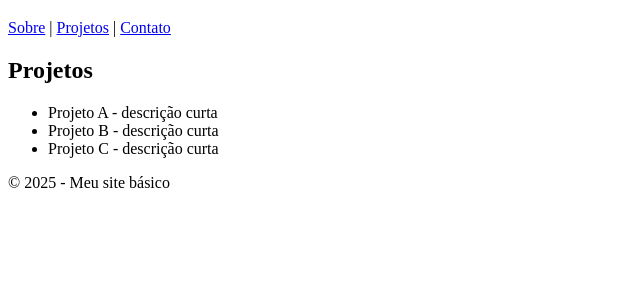
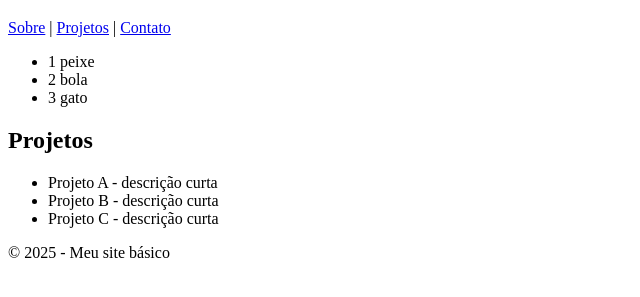
Before and after one commit to GrupodeEstudocria/site-teste-html, a plain HTML site: page meu-site/pagedois.html in a window 1280 px wide. Shown: the part 61-358 px from the top of the page, without its empty margins (0-640 px from the left). Drawn offline with Linux system fonts and the light colour scheme.

Commit message:
feat:adicionei um titulo e coloquei uma lista de 3 coisas

```diff
--- a/meu-site/pagedois.html
+++ b/meu-site/pagedois.html
@@ -15,6 +15,11 @@
 </nav>
 </header>
 
+<ul>
+<li>1 peixe</li>
+<li>2 bola</li>
+<li>3 gato</li>
+</ul>
 
 <main>
 
```
Also changed, not shown: meu-site/pageum.html (+1 -0 lines).
